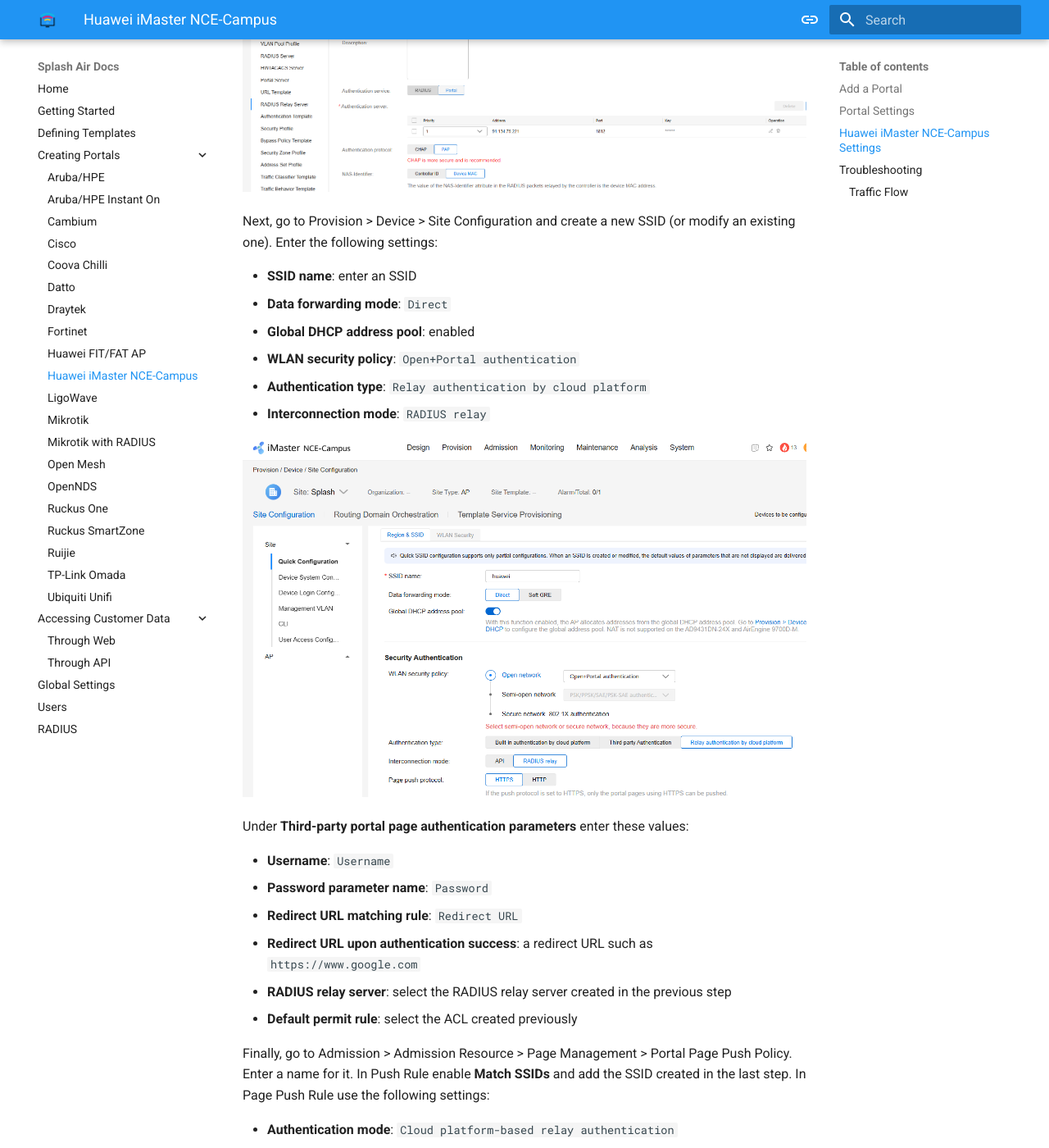
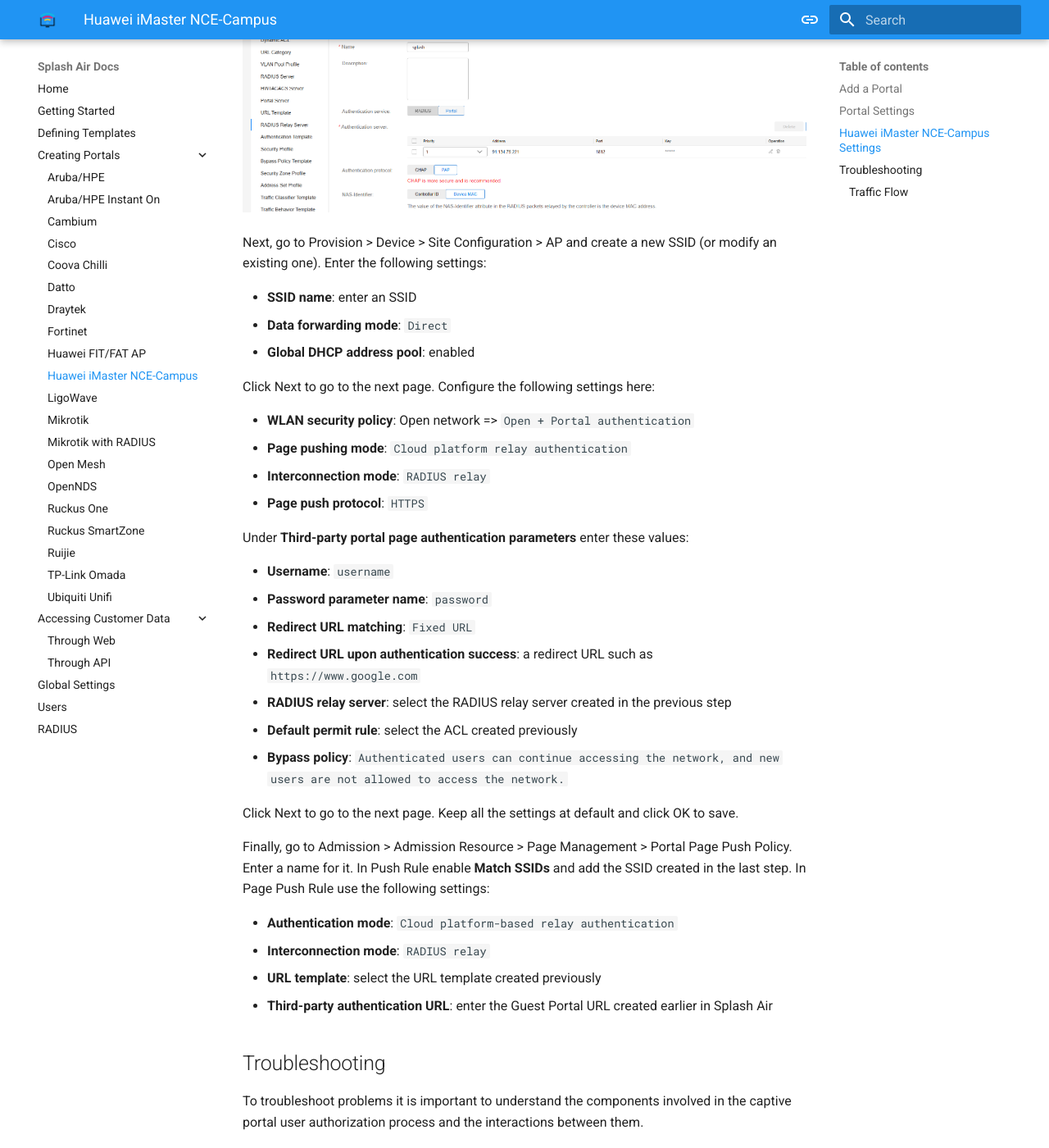
Before and after one commit to splash-networks/admin-panel-doc, an MkDocs documentation site: the page built from docs/portals/huawei-imaster.md, in a window 1280 px wide and 1400 px high, scrolled down 2925 px. Shown: the whole window at 82% size. Built offline with MkDocs 1.6.1 and Material for MkDocs 9.7.7, drawn with Linux system fonts in a browser that asks for light colours; some of the changed text lies outside the part shown.

Commit message:
huawei imaster

```diff
--- a/docs/portals/huawei-imaster.md
+++ b/docs/portals/huawei-imaster.md
@@ -49,29 +49,34 @@
 
 Click OK to save the template.
 
-Go to **RADIUS Relay Server** and create a new template. Enter a name for it and in **Authentication server** section add a new server. Enter the IP address and Secret of your RADIUS server (will be provided by Splash Networks' team) and click on the submit button to save it. In **Authentication protocol** select `PAP`. Keep the other settings at default and click OK to save the template.
+Go to **RADIUS Relay Server** and create a new template. Enter a name for it. **Authentication service** should be `Portal`. In **Authentication server** section add a new server. Enter the IP address and Secret of your RADIUS server (will be provided by Splash Networks' team) and click on the submit button to save it. In **Authentication protocol** select `PAP`. Keep the other settings at default and click OK to save the template.
 
 ![RADIUS Relay Server](../assets/images/portals/huawei/radius-relay.png)
 
-Next, go to Provision > Device > Site Configuration and create a new SSID (or modify an existing one). Enter the following settings:
+Next, go to Provision > Device > Site Configuration > AP and create a new SSID (or modify an existing one). Enter the following settings:
 
 - **SSID name**: enter an SSID
 - **Data forwarding mode**: `Direct`
 - **Global DHCP address pool**: enabled
-- **WLAN security policy**: `Open+Portal authentication`
-- **Authentication type**: `Relay authentication by cloud platform`
+
+Click Next to go to the next page. Configure the following settings here:
+
+- **WLAN security policy**: Open network => `Open + Portal authentication`
+- **Page pushing mode**: `Cloud platform relay authentication`
 - **Interconnection mode**: `RADIUS relay`
-
-![Site Configuration](../assets/images/portals/huawei/site-configuration.png)
+- **Page push protocol**: `HTTPS`
 
 Under **Third-party portal page authentication parameters** enter these values:
 
-- **Username**: `Username`
-- **Password parameter name**: `Password`
-- **Redirect URL matching rule**: `Redirect URL`
+- **Username**: `username`
+- **Password parameter name**: `password`
+- **Redirect URL matching**: `Fixed URL`
 - **Redirect URL upon authentication success**: a redirect URL such as `https://www.google.com`
 - **RADIUS relay server**: select the RADIUS relay server created in the previous step
 - **Default permit rule**: select the ACL created previously
+- **Bypass policy**: `Authenticated users can continue accessing the network, and new users are not allowed to access the network.`
+
+Click Next to go to the next page. Keep all the settings at default and click OK to save.
 
 Finally, go to Admission > Admission Resource > Page Management > Portal Page Push Policy. Enter a name for it. In Push Rule enable **Match SSIDs** and add the SSID created in the last step. In Page Push Rule use the following settings:
 
```
